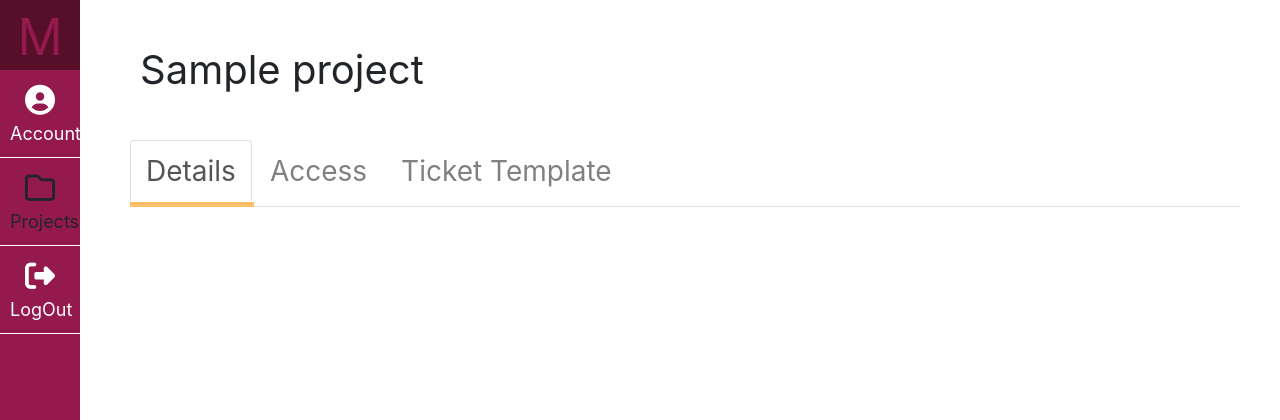
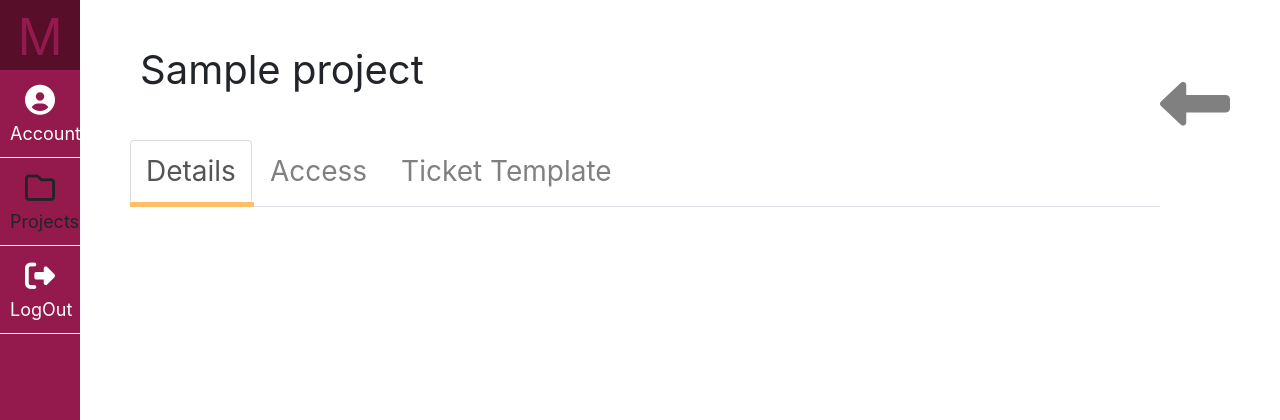
Before and after one commit to BlaiseMahoro/TaskManagement, a Django app: page /project/1 in a window 1280 px wide. Shown: the top 420 px of the page. Run offline with Django 3.2, Linux system fonts and the light colour scheme; a user stored in the database is signed in; tables that the repository leaves empty hold one stand-in row (values such as "Sample post"); grey boxes marked "Sample" are stand-in pictures; some libraries are stand-ins or nearby versions.

Commit message:
Added back button for project settings

```diff
--- a/maroon/task_management/static/css/landing.css
+++ b/maroon/task_management/static/css/landing.css
@@ -30,6 +30,12 @@
 
 }
 
+#arrow i {
+    font-size: 70px;
+    float: right;
+    position: relative;
+    bottom: 61px;
+}
 .nav li.active{
     border: none;
     border-bottom: 5px solid;
--- a/maroon/task_management/templates/project/management/container.html
+++ b/maroon/task_management/templates/project/management/container.html
@@ -3,6 +3,7 @@
 {% block content %}
 <div class="header">
     <p class="title">{{project.name}}</p>
+   <div id="arrow"><i class="fa fa-long-arrow-left" aria-hidden="true"></i></div>
 </div>
 
     <!-- https://stackoverflow.com/questions/19846967/bootstrap3-tabs-in-django -->
```
